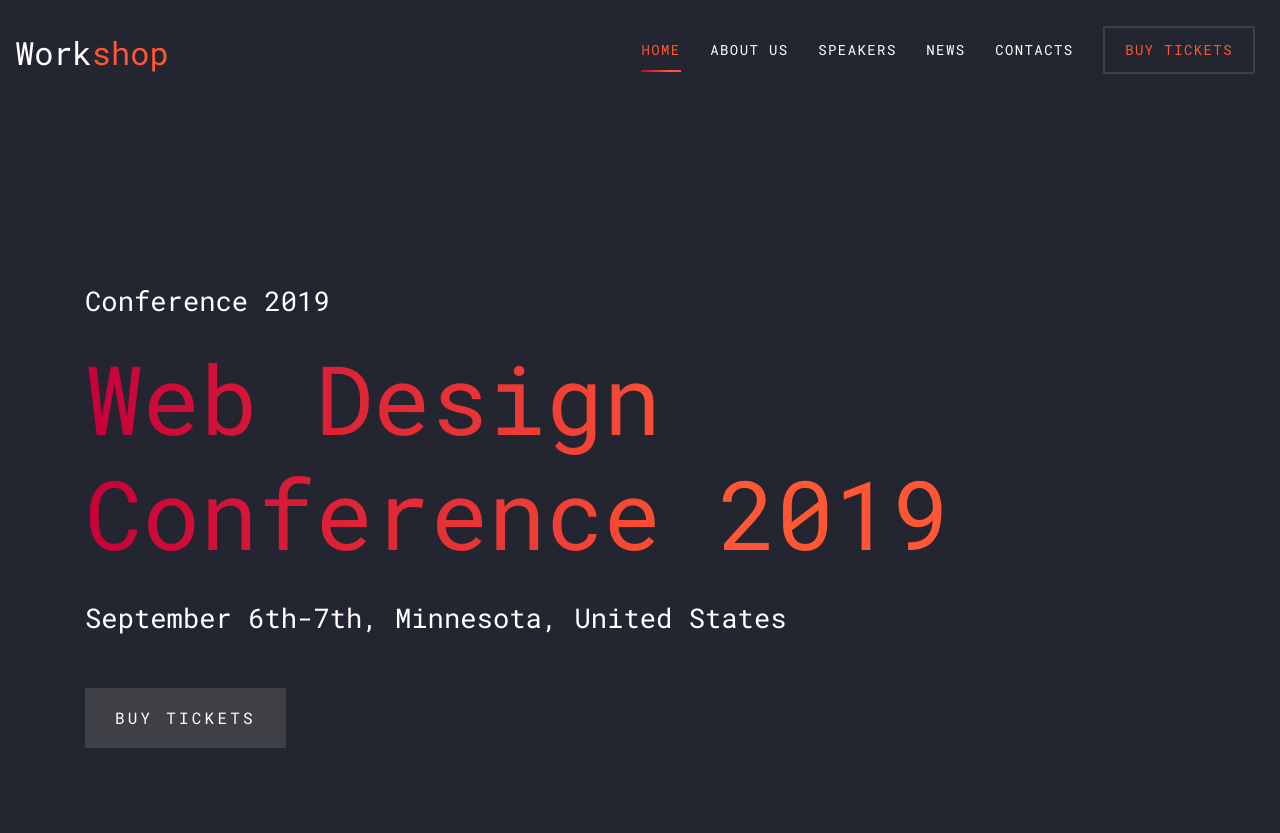
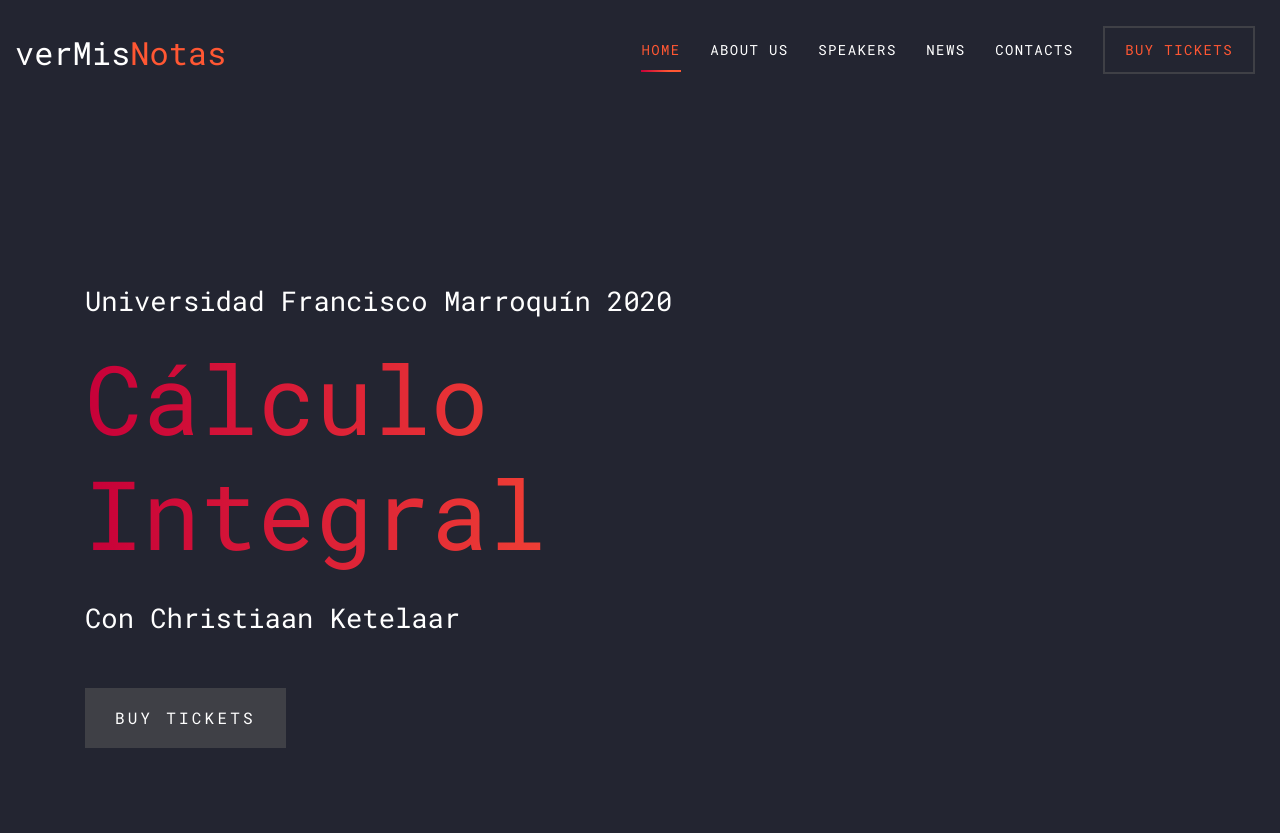
Before and after one commit to steven-n-wilson/vermisnotas.xyz, a Flask app: page / in a window 1280 px wide. Shown: the top 833 px of the page. Run offline with Flask 2, Linux system fonts and the light colour scheme; some libraries are stand-ins or nearby versions; some web fonts are replaced.

Commit message:
changed index page name

```diff
--- a/vermisnotas/templates/index.html
+++ b/vermisnotas/templates/index.html
@@ -2,7 +2,7 @@
 <html lang="en">
 
 <head>
-  <title>Workshop &mdash; Colorlib Website Template</title>
+  <title>verMisNotas &mdash; Notas Actualizdas</title>
   <meta charset="utf-8">
   <meta name="viewport" content="width=device-width, initial-scale=1, shrink-to-fit=no">
 
@@ -37,7 +37,7 @@
       <div class="container-fluid">
         <div class="row align-items-center">
           <div class="col-11 col-xl-2">
-            <h1 class="mb-0"><a href="\" class="text-white h2 mb-0">Work<span class="text-primary">shop</span>
+            <h1 class="mb-0"><a href="\" class="text-white h2 mb-0">verMis<span class="text-primary">Notas</span>
               </a></h1>
           </div>
           <div class="col-12 col-md-10 d-none d-xl-block">
@@ -63,10 +63,10 @@
     <div class="container">
       <div class="row align-items-center">
         <div class="col-md-10">
-          <span class="d-block mb-3 caption" data-aos="fade-up" data-aos-delay="100">Conference 2019</span>
-          <h1 class="d-block mb-4" data-aos="fade-up" data-aos-delay="200">Web Design Conference 2019</h1>
-          <span class="d-block mb-5 caption" data-aos="fade-up" data-aos-delay="300">September 6th-7th, Minnesota,
-            United States</span>
+          <span class="d-block mb-3 caption" data-aos="fade-up" data-aos-delay="100">Universidad Francisco Marroquín
+            2020</span>
+          <h1 class="d-block mb-4" data-aos="fade-up" data-aos-delay="200">Cálculo Integral</h1>
+          <span class="d-block mb-5 caption" data-aos="fade-up" data-aos-delay="300">Con Christiaan Ketelaar</span>
           <a href="#" class="btn-custom" data-aos="fade-up" data-aos-delay="400"><span>Buy Tickets</span></a>
         </div>
       </div>
```
